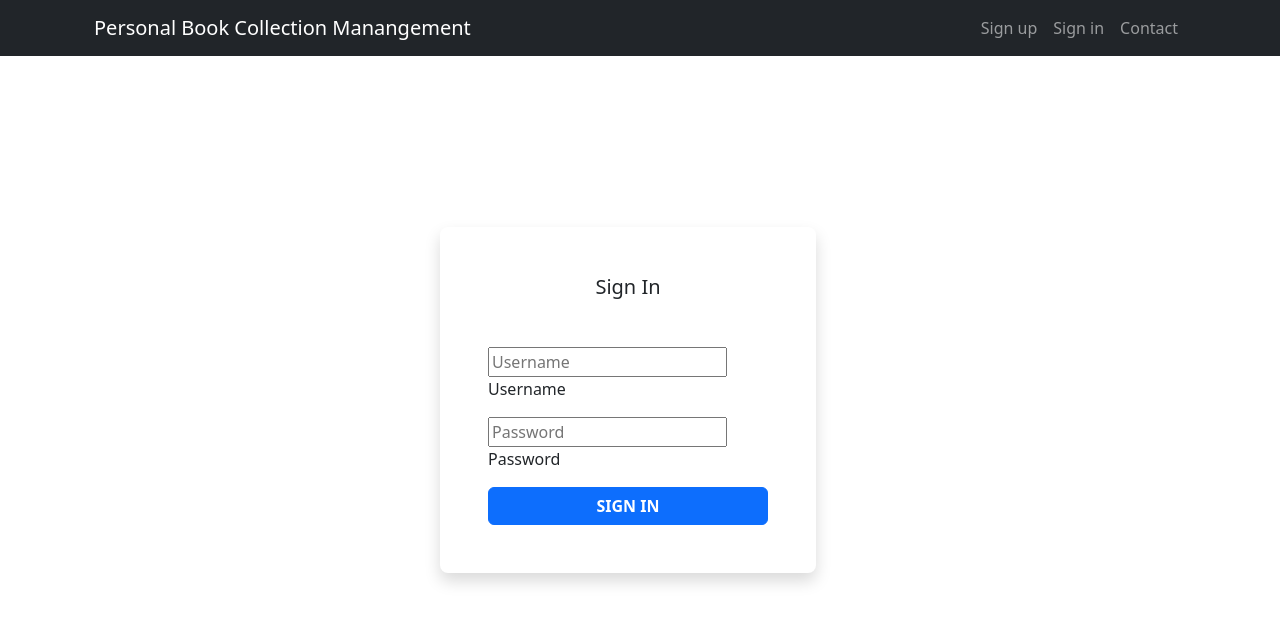
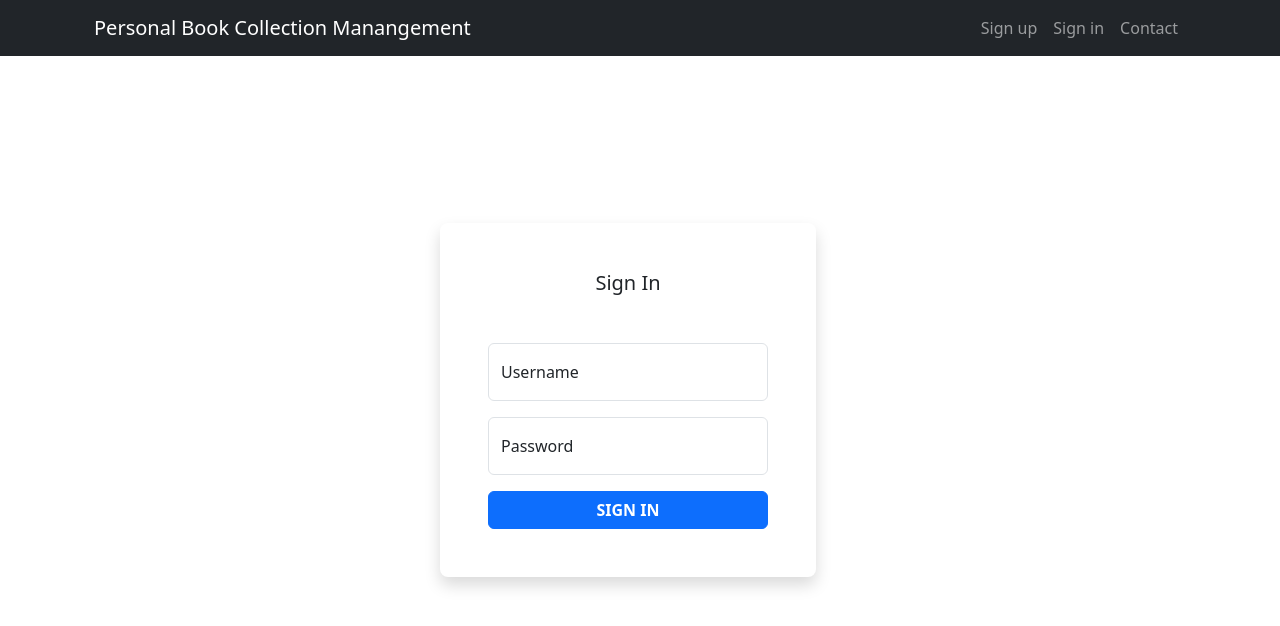
Before and after one commit to miraclej101/book-collections, a React (Vite) app in the folder client/: page /login in a window 1280 px wide. Shown: the top 626 px of the page. Built offline with nearby package versions, Linux system fonts and the light colour scheme.

Commit message:
Add logic LoginPage

```diff
--- a/client/src/App.jsx
+++ b/client/src/App.jsx
@@ -7,11 +7,7 @@ import LoginPage from './pages/LoginPage';
 import RegisterPage from './pages/RegisterPage';
 import CollectionPage from './pages/CollectionPage';
 import BookPage from './pages/BookPage';
-/*
- <Route path="/login" element={<LoginPage />} />
-        <Route path="/register" element={<RegisterPage />} />
-        <Route path="*" element={<LoginPage />} />
-*/
+
 function App() {
   return (
     <div className='d-block'>
--- a/client/src/components/Navbar.jsx
+++ b/client/src/components/Navbar.jsx
@@ -30,17 +30,17 @@ export default function Navbar() {
             <div className="collapse navbar-collapse" id="navbarResponsive">
             <ul className="navbar-nav ms-auto">
               <li className="nav-item">
-                <a className="nav-link" >
+                <Link className="nav-link" to={"/collection"}>
                   My collection
-                </a>
+                </Link>
               </li>
               <li className="nav-item">
-                <a className="nav-link">
+                <Link className="nav-link" to={""}>
                   Add a book
-                </a>
+                </Link>
               </li>
               <li className="nav-item">
-                <button className="btn btn-outline-danger" onClick={() => {logout();}} >
+                <button className="btn btn-outline-danger" onClick={logout} >
                   Sign out
                 </button>
               </li>
--- a/client/src/contexts/authentication.jsx
+++ b/client/src/contexts/authentication.jsx
@@ -24,6 +24,7 @@ export function AuthProvider({children}) {
       ...state,
       user: userDataFromToken,
     });
+    return result.status;
    // navigate("/");
   };
 
--- a/client/src/main.jsx
+++ b/client/src/main.jsx
@@ -2,6 +2,9 @@ import React from 'react'
 import ReactDOM from 'react-dom/client'
 import App from './App.jsx'
 import './index.css'
+import jwtInterceptor from './utils/jwtinterceptor.js';
+
+jwtInterceptor();
 
 ReactDOM.createRoot(document.getElementById('root')).render(
   <React.StrictMode>
--- a/client/src/pages/LoginPage.jsx
+++ b/client/src/pages/LoginPage.jsx
@@ -1,7 +1,32 @@
+import { useNavigate } from "react-router-dom";
+import { useAuth } from "../contexts/authentication";
+import { useState } from "react";
 export default function LoginPage() {
     const style = {
         height: '100vh'
-    }
+    };
+    const navigate = useNavigate();
+    const [username, SetUsername] = useState("");
+    const [password, SetPassword] = useState("");
+    const { login } = useAuth();
+
+    const handleSubmit = async (event) => {
+        event.preventDefault();
+        //Function `login` ใน AuthContext มา Execute ใน Event Handler ของ Form
+        const statusRes = await login({
+            username,
+            password
+        })
+        if (statusRes === 200) {
+            console.log("Login Success");
+            navigate("/");
+        } else {
+            console.log("Login Failed");
+            alert("Login Failed");
+        }
+    };
+
+
   return (
     <div className="container mt-5" style={style}>
       <div className="row position-absolute top-50 start-50 translate-middle w-75">
@@ -9,22 +34,28 @@ export default function LoginPage() {
           <div className="card border-0 shadow rounded-3 my-5">
             <div className="card-body p-4 p-sm-5">
               <h5 className="card-title text-center mb-5 fw-light fs-5">Sign In</h5>
-              <htmlForm>
-                <div className="htmlForm-floating mb-3">
+              <form onSubmit={handleSubmit}>
+                <div className="form-floating mb-3">
                   <input
                     type="text"
-                    className="htmlForm-control"
+                    className="form-control"
                     id="floatingInput"
                     placeholder="Username"
+                    value={username}
+                    onChange={(e) => SetUsername(e.target.value)}
+                    required="required"
                   />
                   <label htmlFor="floatingInput">Username</label>
                 </div>
-                <div className="htmlForm-floating mb-3">
+                <div className="form-floating mb-3">
                   <input
                     type="password"
-                    className="htmlForm-control"
+                    className="form-control"
                     id="floatingPassword"
                     placeholder="Password"
+                    value={password}
+                    onChange={(e) => SetPassword(e.target.value)}
+                    required="required"
                   />
                   <label htmlFor="floatingPassword">Password</label>
                 </div>
@@ -36,7 +67,7 @@ export default function LoginPage() {
                     Sign in
                   </button>
                 </div>
-              </htmlForm>
+              </form>
             </div>
           </div>
         </div>
--- /dev/null
+++ b/client/src/utils/jwtinterceptor.js
@@ -0,0 +1,37 @@
+import axios from "axios";
+
+function jwtInterceptor() {
+  axios.interceptors.request.use((req) => {
+    // เขียน Logic ในการแนบ Token เข้าไปใน Header ของ Request
+    // เมื่อมีการส่ง Request จาก Client ไปหา Server
+    // ภายใน Callback Function axios.interceptors.request.use
+    const hasToken = localStorage.getItem("token");
+    if(hasToken) {
+      req.headers = {
+      ...req.headers,
+      authorization: `Bearer ${window.localStorage.getItem("token")}`
+      }
+    }
+    return req;
+  });
+
+  axios.interceptors.response.use(
+    (req) => {
+      return req;
+    },
+    (error) => {
+      // เขียน Logic ในการรองรับเมื่อ Server ได้ Response กลับมาเป็น Error
+      // โดยการ Redirect ผู้ใช้งานไปที่หน้า Login และลบ Token ออกจาก Local Storage
+      // ภายใน Error Callback Function ของ axios.interceptors.response.use
+        if( error.response.status === 401 &&
+            error.response.statusText === "Unauthorizied"
+        ) {
+          window.localStorage.removeItem("token");
+          window.location.replace("/login");
+        }
+      return Promise.reject(error);
+    }
+  );
+}
+
+export default jwtInterceptor;
```
